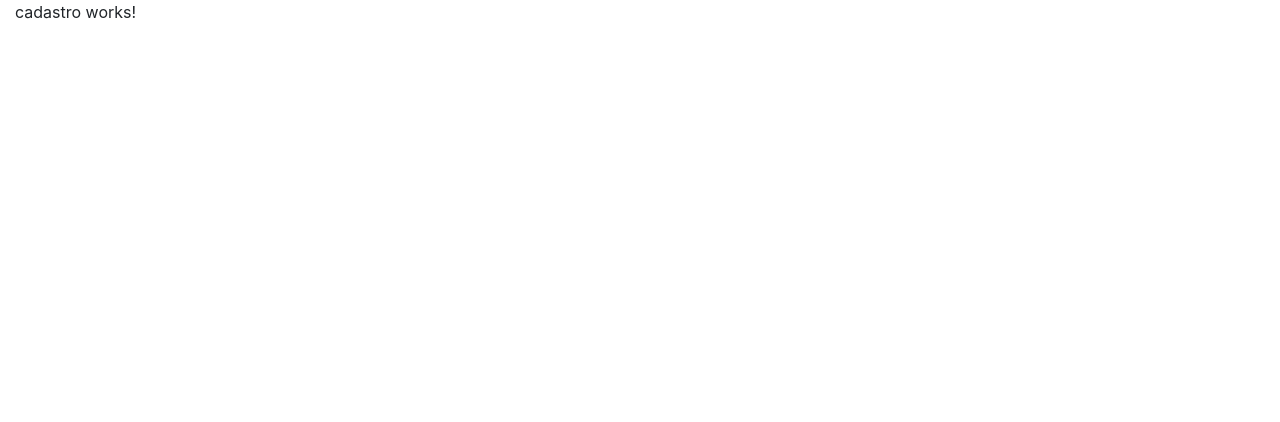
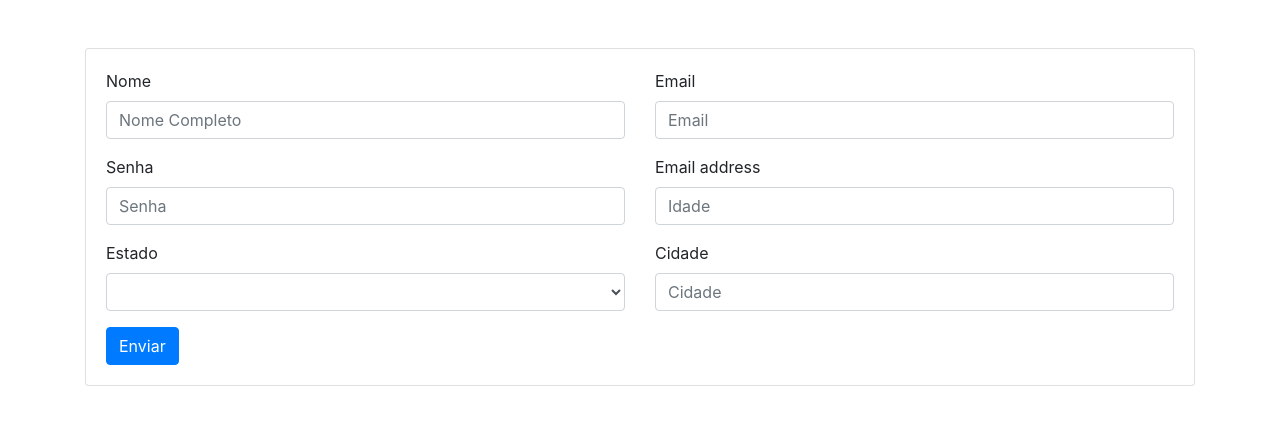
Before and after one commit to hermeslmj/descarte-inteligente-front, an Angular app in the folder app/: page /cadastro in a window 1280 px wide. Shown: the top 422 px of the page. Built offline with nearby package versions, Linux system fonts and the light colour scheme.

Commit message:
primeira versão do cadastro de usuários

```diff
--- a/app/src/app/login/autenticacao/autenticacao.component.html
+++ b/app/src/app/login/autenticacao/autenticacao.component.html
@@ -8,14 +8,17 @@
                     <form>
                         <div class="form-group">
                             <label for="login-email">Email</label>
-                            <input type="email" class="form-control" id="login-email" aria-describedby="emailHelp" placeholder="Digite seu email" [formControl]="email">
+                            <input type="email" class="form-control" id="login-email" placeholder="Digite seu email" [formControl]="email">
                         </div>
                         <div class="form-group">
                             <label for="login-password">Senha</label>
                             <input type="password" class="form-control" id="login-password" placeholder="Password" [formControl]="password">
                         </div>
-                        <button type="submit" class="btn btn-primary" (click)="login()">Submit</button>
+                        <button type="submit" class="btn btn-primary" (click)="login()">Enviar</button>
                     </form>
+                </div>
+                <div class="card-footer">
+                    <a href="#" class="card-link">Não tenho cadastro</a>
                 </div>
               </div>
         </div>
--- /dev/null
+++ b/app/src/app/shared/models/Usuario.ts
@@ -0,0 +1,8 @@
+export class Usuario {
+    _id: string;
+    email: string;
+    password: string;
+    cidade: string;
+    estado: string;
+    idade: string;
+}
--- a/app/src/app/usuarios/cadastro/cadastro.component.html
+++ b/app/src/app/usuarios/cadastro/cadastro.component.html
@@ -1 +1,54 @@
-<p>cadastro works!</p>
+<div class="container mt-5">
+    <form [formGroup]="usuarioForm">
+        <div class="card">
+            <div class="card-body">
+                <div class="row">
+                    <div class="col-md-6 col-xs-12">
+                        <div class="form-group">
+                            <label for="nome">Nome</label>
+                            <input type="text" class="form-control" id="nome"  formControlName="nome"  placeholder="Nome Completo">
+                          </div>
+                    </div>
+                    <div class="col-md-6 col-xs-12">
+                        <div class="form-group">
+                            <label for="email">Email</label>
+                            <input type="email" class="form-control" id="email" formControlName="email" placeholder="Email">
+                          </div>
+                    </div>
+                </div>
+                <div class="row">
+                    <div class="col-md-6 col-xs-12">
+                        <div class="form-group">
+                            <label for="senha">Senha</label>
+                            <input type="password" class="form-control" id="senha" formControlName="password"  placeholder="Senha">
+                          </div>
+                    </div>
+                    <div class="col-md-6 col-xs-12">
+                        <div class="form-group">
+                            <label for="idade">Email address</label>
+                            <input type="text" class="form-control" id="idade" formControlName="idade" placeholder="Idade">
+                          </div>
+                    </div>
+                </div>
+                <div class="row">
+                    <div class="col-md-6 col-xs-12">
+                        <div class="form-group">
+                            <label for="estado">Estado</label>
+                            <!--<inpt type="text" class="form-control" id="estado"  placeholder="Estado"> -->
+                            <select id="estado" class="form-control" formControlName="estado">
+                                <option *ngFor="let estado of getEstados()" value={{estado}}>{{estado}}</option>
+                            </select>
+                          </div>
+                    </div>
+                    <div class="col-md-6 col-xs-12">
+                        <div class="form-group">
+                            <label for="cidade">Cidade</label>
+                            <input type="text" class="form-control" id="cidade" formControlName="cidade" placeholder="Cidade">
+                          </div>
+                    </div>
+                </div>
+                <button type="submit" class="btn btn-primary" (click)="cadastrar()">Enviar</button>
+            </div>
+        </div>
+    </form>
+</div>
--- a/app/src/app/usuarios/cadastro/cadastro.component.ts
+++ b/app/src/app/usuarios/cadastro/cadastro.component.ts
@@ -1,4 +1,10 @@
 import { Component, OnInit } from '@angular/core';
+import { UsuariosService } from '../usuarios.service';
+import { FormBuilder } from '@angular/forms';
+import { Usuario } from 'src/app/shared/models/Usuario';
+import { ToastrService } from 'ngx-toastr';
+import { Router } from '@angular/router';
+
 
 @Component({
   selector: 'app-cadastro',
@@ -7,9 +13,46 @@ import { Component, OnInit } from '@angular/core';
 })
 export class CadastroComponent implements OnInit {
 
-  constructor() { }
+  private _listaEstados;
+  usuarioForm = this.formBuilder.group({
+    nome: '',
+    email: '',
+    password: '',
+    idade: '',
+    estado: '',
+    cidade: ''
+  });
+
+  constructor(
+    private usuarioServico: UsuariosService,
+    private formBuilder: FormBuilder,
+    private toastrService: ToastrService,
+    private route: Router
+  )
+  {
+    this._listaEstados = this.usuarioServico.getEstados();
+  }
 
   ngOnInit(): void {
+
   }
 
+  cadastrar() : void {
+    this.usuarioServico.post(this.usuarioForm.value as Usuario).subscribe(res => {
+      if(res._id) {
+        this.toastrService.success("Cadastro realizado com sucesso");
+        this.route.navigate(["/anuncios/lista"]);
+      }
+    },
+    error => {
+      this.toastrService.error("Problema ao efetuar o cadastro, tente novamente mais tarde");
+      console.log(error);
+    });
+  }
+
+  getEstados() : Array<string> {
+    return this._listaEstados;
+  }
+
+
 }
--- /dev/null
+++ b/app/src/app/usuarios/lista/lista.component.html
@@ -0,0 +1 @@
+<p>lista works!</p>
--- /dev/null
+++ b/app/src/app/usuarios/lista/lista.component.ts
@@ -0,0 +1,26 @@
+import { Component, OnInit } from '@angular/core';
+import { Usuario } from 'src/app/shared/models/Usuario';
+import { UsuariosService } from '../usuarios.service';
+
+@Component({
+  selector: 'app-lista',
+  templateUrl: './lista.component.html',
+  styleUrls: ['./lista.component.css']
+})
+export class ListaComponent implements OnInit {
+
+  private _listaUsuarios: Array<Usuario>;
+
+  constructor(private usuarioSerivce: UsuariosService) { }
+
+  ngOnInit(): void {
+    this.usuarioSerivce.getAll().subscribe(usuarios => {
+      this._listaUsuarios = usuarios;
+      console.log(this._listaUsuarios);
+    },
+    err => {
+      console.log(err);
+    });
+  }
+
+}
--- /dev/null
+++ b/app/src/app/usuarios/usuarios.service.ts
@@ -0,0 +1,73 @@
+import { HttpClient } from '@angular/common/http';
+import { Injectable } from '@angular/core';
+import { Observable } from 'rxjs';
+import { Usuario } from '../shared/models/Usuario';
+
+@Injectable({
+  providedIn: 'root'
+})
+export class UsuariosService {
+
+  private _usuariosUrl;
+  constructor(private http: HttpClient)
+  {
+    this._usuariosUrl = "http://localhost:1000/api/usuario/";
+  }
+
+  getAll(): Observable<Array<Usuario>> {
+    return this.http.get<Array<Usuario>>(this._usuariosUrl);
+  }
+
+  getById(id: string): Observable<Usuario> {
+    return this.http.get<Usuario>(this._usuariosUrl + id);
+  }
+
+  post(usuario: Usuario): Observable<any> {
+    return this.http.post(this._usuariosUrl, usuario);
+  }
+
+  delete(id: string): Observable<any> {
+    return this.http.delete(this._usuariosUrl + id);
+  }
+
+  put(id: string, usuario: Usuario): Observable<any> {
+    return this.http.put(this._usuariosUrl + id, usuario);
+  }
+
+
+  getEstados() {
+    let estados =
+    [
+      "Acre",
+      "Alagoas",
+      "Amapá",
+      "Amazonas",
+      "Bahia",
+      "Ceará",
+      "Distrito Federal",
+      "Espírito Santo",
+      "Goiás",
+      "Maranhão",
+      "Mato Grosso",
+      "Mato Grosso do Sul",
+      "Minas Gerais",
+      "Pará",
+      "Paraíba",
+      "Paraná",
+      "Pernambuco",
+      "Piauí",
+      "Rio de Janeiro",
+      "Rio Grande do Norte",
+      "Rio Grande do Sul",
+      "Rondônia",
+      "Roraima",
+      "Santa Catarina",
+      "São Paulo",
+      "Sergipe",
+      "Tocantins"
+    ];
+    return estados;
+  }
+
+
+}
```
Also changed, not shown: app/src/app/usuarios/usuarios.module.ts (+8 -2 lines), app/src/app/usuarios/lista/lista.component.css (added), 2 other files (tests, documents, lock files or other folders).
